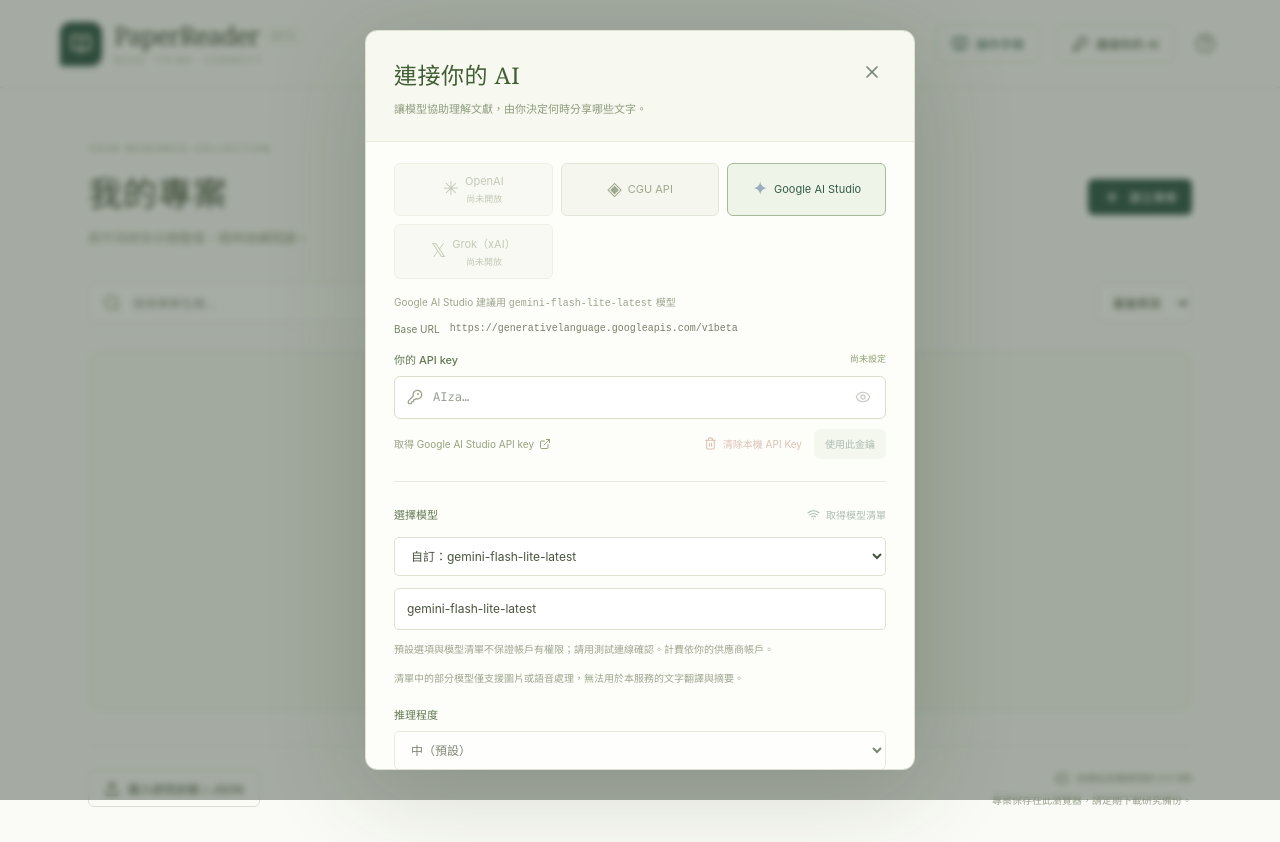
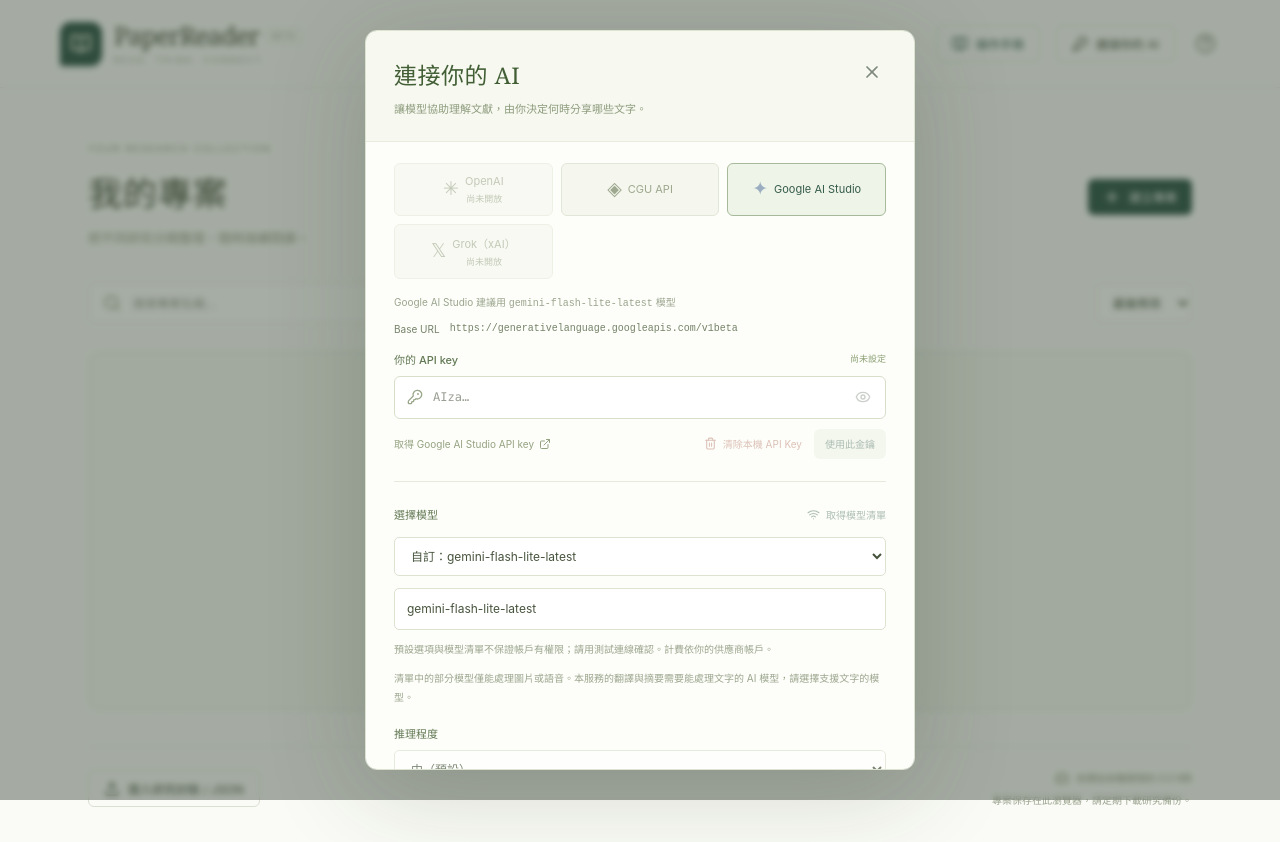
Before and after one commit to educatres/PaperReader, a React (Vite) app: page / in a window 1280 px wide. Both pictures are taken after a click on the button "連接你的 AI". Built offline with nearby package versions, Linux system fonts and the light colour scheme.

Commit message:
Explain text model requirement in AI settings

```diff
--- a/src/components/Settings.tsx
+++ b/src/components/Settings.tsx
@@ -107,7 +107,7 @@ export function Settings({ close }: { close: () => void }) {
       <input id="model-id" list="provider-models" value={model} onChange={e => changeModel(e.target.value.trim())} placeholder="輸入自訂模型 ID，或從取得的清單選擇" autoComplete="off" className="full-input" disabled={!!busy} />
       <datalist id="provider-models">{visibleModels.map(m => <option key={m.id} value={m.id}>{m.label} · {m.capability}</option>)}</datalist>
       <p className="field-help">預設選項與模型清單不保證帳戶有權限；請用測試連線確認。計費依你的供應商帳戶。</p>
-      <p className="field-help">清單中的部分模型僅支援圖片或語音處理，無法用於本服務的文字翻譯與摘要。</p>
+      <p className="field-help">清單中的部分模型僅能處理圖片或語音。本服務的翻譯與摘要需要能處理文字的 AI 模型，請選擇支援文字的模型。</p>
       <div className="reasoning-field"><label className="field-label" htmlFor="reasoning-effort">推理程度</label>
         <select id="reasoning-effort" className="full-input" value={preferences.reasoningEffort} disabled={!usesReasoningEffort(provider) || !!busy} onChange={e => pref({ reasoningEffort: e.target.value as ReasoningEffort })} aria-describedby="reasoning-help">{reasoningEfforts.map(effort => <option key={effort} value={effort}>{reasoningLabels[effort]}{effort === 'medium' ? '（預設）' : ''}</option>)}</select>
         <p className="field-help" id="reasoning-help">{!usesReasoningEffort(provider) ? `${providerName(provider)} 使用模型自身的推理預設；此調整適用於 OpenAI 與 CGU。` : '較高的推理程度可能增加等待時間與用量，實際支援依模型而定。'}</p>
```
